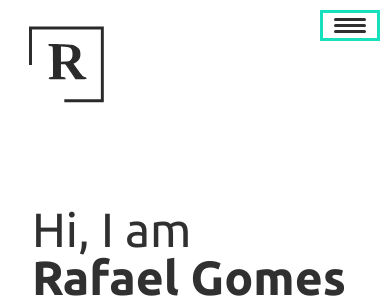
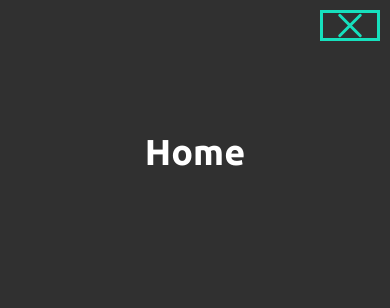
Before and after one commit to Vejituh/portfolio, a plain HTML site: page index.html in a window 390 px wide. Both pictures are taken after a click on the button "toggle navigation". Shown: the top 308 px of the page. Drawn offline with nearby package versions, Linux system fonts and the light colour scheme; a web font is replaced by a local one.

Commit message:
add hamburger logic

```diff
--- a/css/style.css
+++ b/css/style.css
@@ -28,6 +28,10 @@
 }
 
 /* general styles */
+
+html {
+    scroll-behavior: smooth;
+}
 
 body {
     background: var(--clr-light);
@@ -176,14 +180,34 @@ nav {
     z-index: 1000;
 }
 
+.nav-open nav {
+    transform: translateX(0);
+}
+
+.nav-open .nav-toggle {
+    position: fixed;
+}
+
+.nav-open .hamburger {
+    background: var(--clr-accent);
+    transform: rotate(.625turn);
+}
+
 .hamburger {
     display: block;
     position: relative;
 }
 
-.hamburger,
-.hamburger::before,
-.hamburger::after {
+.nav-open .hamburger::before {
+    background: var(--clr-accent);
+    transform: rotate(90deg) translateX(-6px);
+}
+
+.nav-open .hamburger::after {
+    opacity: 0;
+}
+
+.hamburger, .hamburger::before, .hamburger::after {
     background: var(--clr-dark);
     width: 2em;
     height: 3px;
@@ -191,9 +215,7 @@ nav {
     transition: transform 250ms ease-in-out;
 }
 
-
-.hamburger::before,
-.hamburger::after {
+.hamburger::before, .hamburger::after {
     content: '';
     position: absolute;
     left: 0;
--- a/js/index.js
+++ b/js/index.js
@@ -0,0 +1,12 @@
+const navToggle = document.querySelector('.nav-toggle');
+const navLinks = document.querySelectorAll('.nav-item');
+
+navToggle.addEventListener("click", () => {
+    document.body.classList.toggle('nav-open');
+});
+
+navLinks.forEach(link => {
+    link.addEventListener("click", () => {
+        document.body.classList.remove('nav-open');
+    })
+});
```
